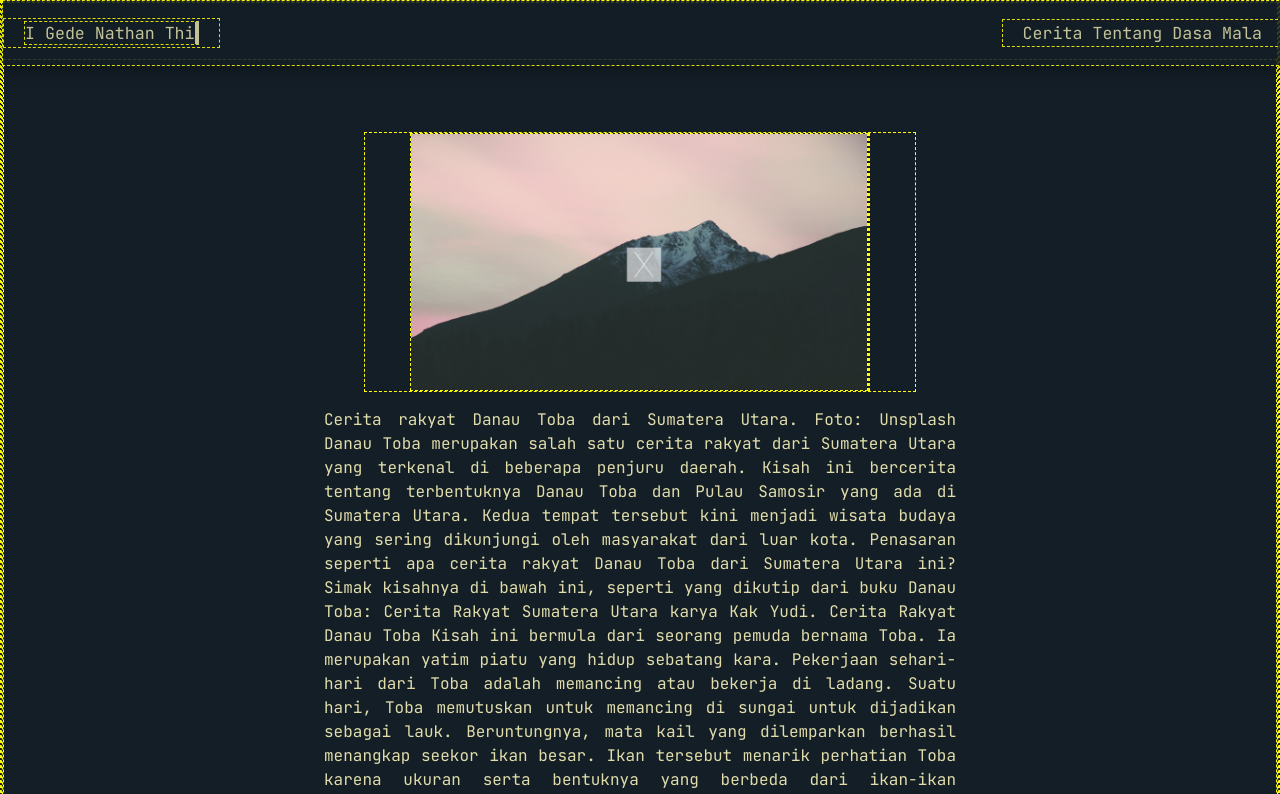
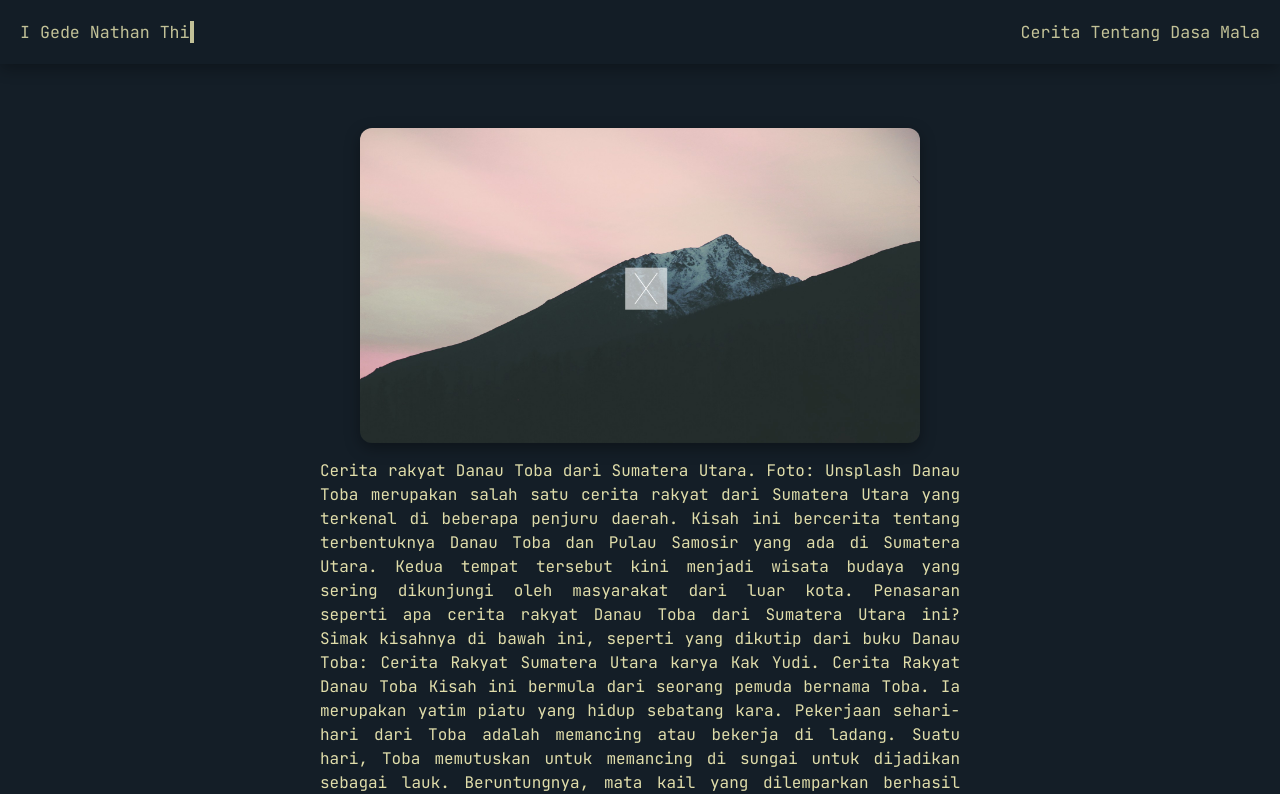
Before and after one commit to teraaabyte/teraaabyte.github.io, a plain HTML site: page public/homework/dasamala/index.html in a window 1280 px wide. Shown: the top 794 px of the page. Drawn offline with Linux system fonts and the light colour scheme.

Commit message:
removed borders (forgot to remove)

```diff
--- a/public/homework/dasamala/index.css
+++ b/public/homework/dasamala/index.css
@@ -36,9 +36,10 @@ html, body {
 	position: fixed;
 	top: 0;
 	opacity: 0.86;
-	-webkit-backdrop-filter: blur(10px) ;
-	-moz-backdrop-filter: blur(10px) ;
-	-o-backdrop-filter: blur(10px) ;
+	backdrop-filter: blur(15px);
+	-webkit-backdrop-filter: blur(15px) ;
+	-moz-backdrop-filter: blur(15px) ;
+	-o-backdrop-filter: blur(15px) ;
 
 }
 
@@ -50,11 +51,13 @@ html, body {
 	color: var(--cream);
 }
 
-
+/*
 * {border: yellow dashed .5px;}
-
+*/
 img {
-	height: 20vw;
+	width: 100%;
+	box-shadow: var(--shadows-hard);
+	border-radius: var(--rounded-corners);
 }
 
 figure {
--- a/public/homework/dasamala/index.html
+++ b/public/homework/dasamala/index.html
@@ -5,8 +5,8 @@
 	<meta name="viewport" content="width=device-width, initial-scale=1.0">
 	<title>Dasa Mala --  I Gede Nathan Thirza Kelas IXD/4</title>
 	<link rel="stylesheet" href="./index.css">
-	<link rel="icon" href="./temple.png" >
-	<link rel="apple-touch-icon" href="./temple.png">
+	<link rel="icon" href="./assets/temple.png" >
+	<link rel="apple-touch-icon" href="./assets/temple.png">
 	<script src="./index.js"></script>
 </head>
 <body>
```
